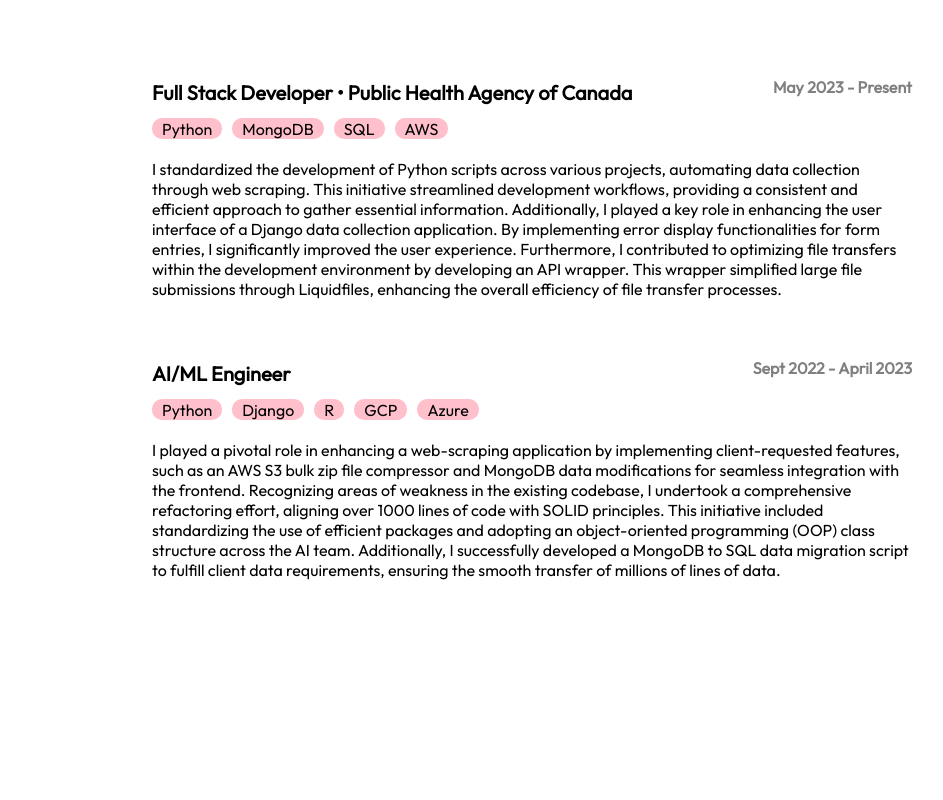
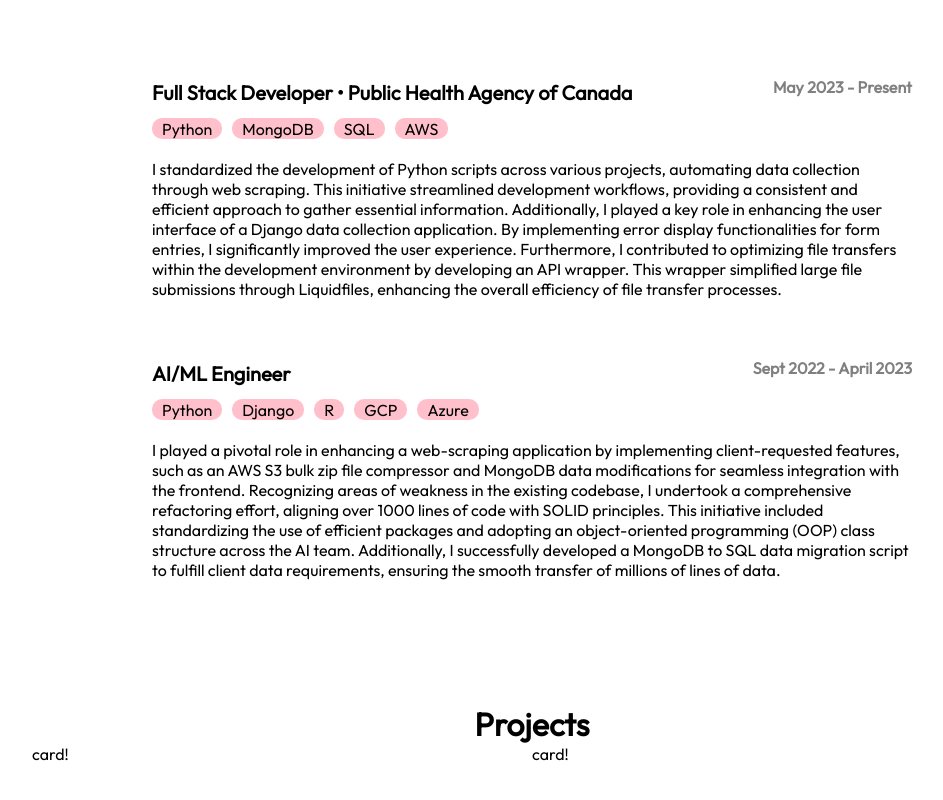
Before and after one commit to vickiszhang/portfolio, a React (Vite) app in the folder portfolio/: page / in a window 1280 px wide. Shown: the part 973-1773 px from the top of the page, without its empty margins (108-1051 px from the left). Before the commit the page ends 1677 px from the top, so only its background shows below. Built offline with nearby package versions, Linux system fonts and the light colour scheme; the HTML template or start-up script is replaced by a standard one.

Commit message:
projects setup

```diff
--- a/portfolio/src/components/Navbar.tsx
+++ b/portfolio/src/components/Navbar.tsx
@@ -17,7 +17,7 @@
                     <a href="#experience">experience</a>
                 </li>
                 <li>
-                    <a href="">projects</a>
+                    <a href="#projects">projects</a>
                 </li>
             </ul>
         </div>
--- /dev/null
+++ b/portfolio/src/components/ProjectCard.css
@@ -0,0 +1,8 @@
+.project-card {
+    width:500px;
+    height: 200px;
+}
+
+.project-card:hover {
+    background-color: rgb(246, 246, 246);
+}
--- /dev/null
+++ b/portfolio/src/components/ProjectCard.tsx
@@ -0,0 +1,14 @@
+import './ProjectCard.css'
+import React from 'react';
+
+
+const ProjectCard: React.FC = () => {
+
+    return (
+      <div className="project-card">
+        card!
+      </div>
+    );
+  };
+
+  export default ProjectCard;
--- a/portfolio/src/pages/Home.tsx
+++ b/portfolio/src/pages/Home.tsx
@@ -1,12 +1,14 @@
 
 import About from './About';
 import Experience from './Experience';
+import Projects from './Projects';
 
 const Home: React.FC = () => {
   return (
     <>
       <About/>
       <Experience/>
+      <Projects/>
     </>
   );
 };
--- /dev/null
+++ b/portfolio/src/pages/Projects.css
@@ -0,0 +1,13 @@
+.projects-title {
+    justify-content: center;
+    align-items: center;
+    display: flex;
+    font-size: 32px;
+    font-weight: bold;
+
+}
+.projects {
+    justify-content: center;
+    align-items: center;
+    display: flex;
+}
--- /dev/null
+++ b/portfolio/src/pages/Projects.tsx
@@ -0,0 +1,19 @@
+import ProjectCard from '../components/ProjectCard';
+import './Projects.css'
+
+const Projects: React.FC = () => {
+
+  return (
+    <div id="projects" className="main">
+      <div className="projects-title">
+          Projects
+      </div>
+      <div className="projects">
+        <ProjectCard/>
+        <ProjectCard/>
+      </div>
+    </div>
+  );
+};
+
+  export default Projects;
```
